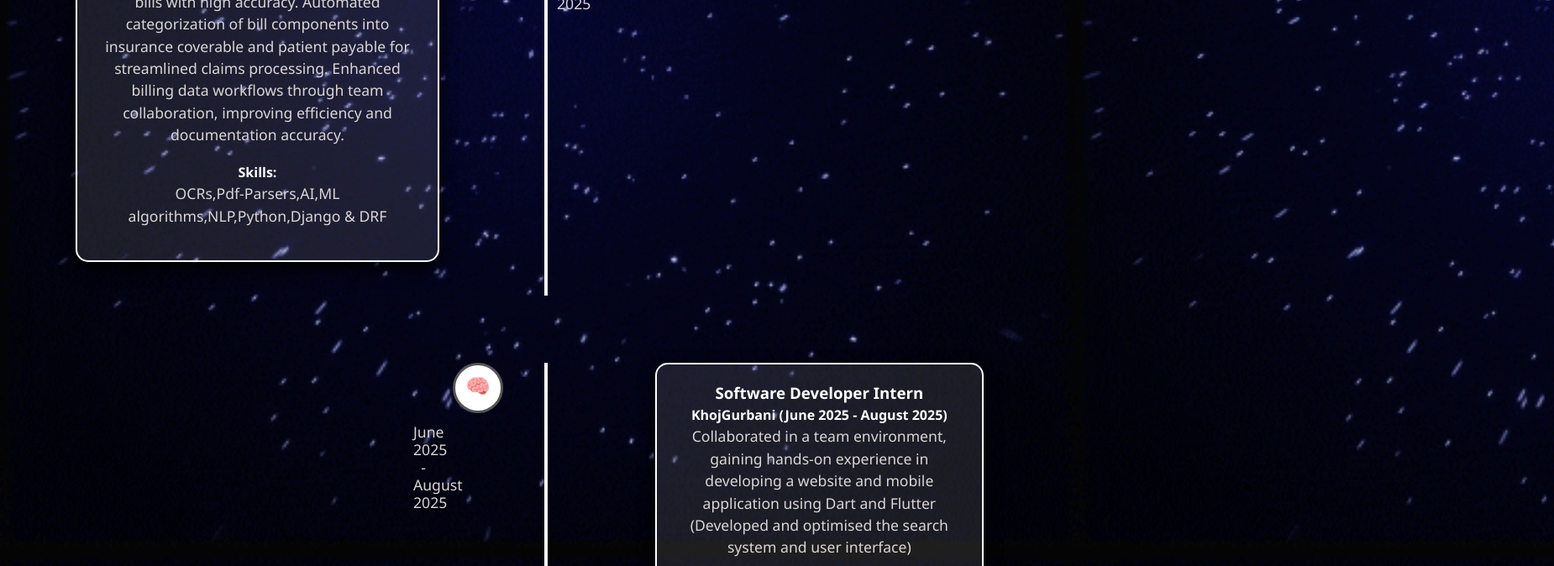
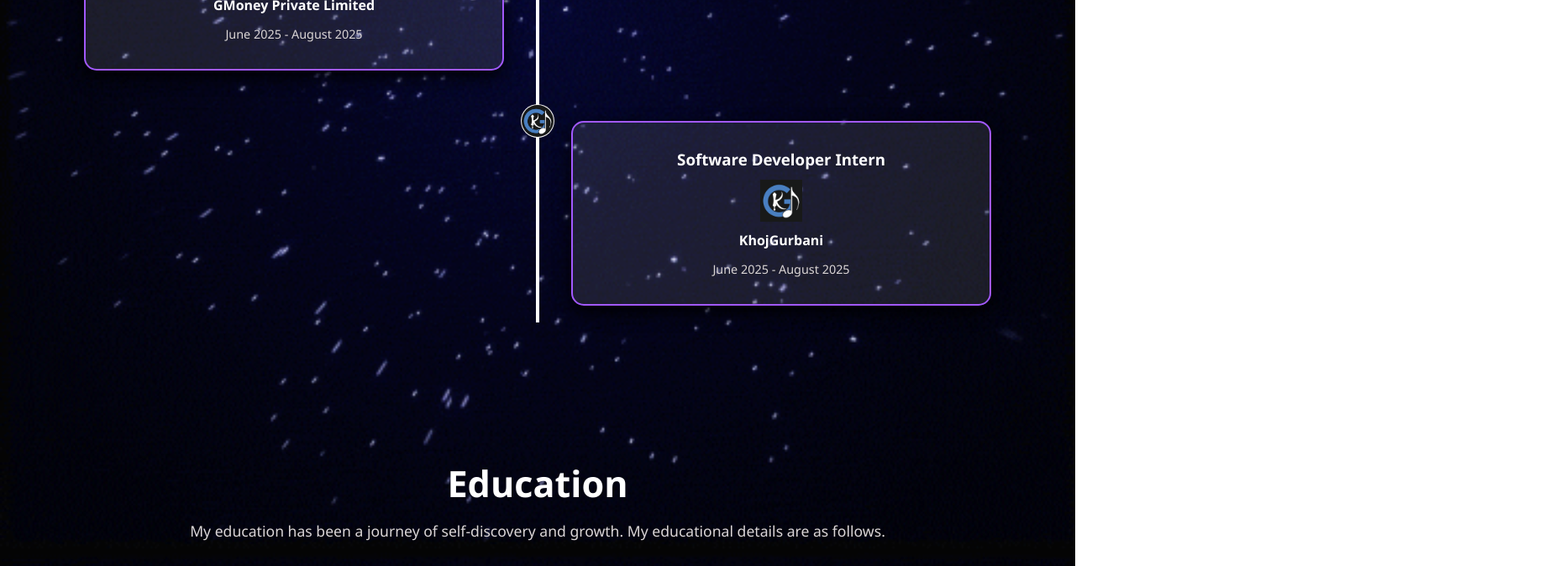
Before and after one commit to Sukhjas1314/Portfolio, a plain HTML site: page index.html in a window 1280 px wide. Shown: the part 2947-3621 px from the top of the page at 84% size, 1850 px wide, since content can reach past the window. Drawn offline with Linux system fonts and the light colour scheme; a web font is replaced by a local one.

Commit message:
Updated the experience and education section

```diff
--- a/index.html
+++ b/index.html
@@ -112,63 +112,80 @@
         </div>
     </div>
 
-    <div id="experience">
+    <section id="experience">
         <h1>Experience</h1>
         <p>My work experience as a AI/ML engineer / software engineer in different companies.</p>
-        <section class="timeline-container">
-            <div class="timeline">
+        <div class="timeline-container">
+
+            <!-- Timeline Item 1 (Left) -->
             <div class="timeline-item left">
+                <div class="timeline-logo">
+                    <img src="assets/Gmoney-logo.png" alt="GMoney">
+                </div>
                 <div class="card">
+                    <div class="card-inner">
+                        <div class="card-front">
                             <h3>AI/ML Intern</h3>
-                        <h4>GMoney Private Limited (June 2025 - August 2025)</h4>
+                            <img src="assets/Gmoney-logo.png" alt="GMoney">
+                            <h4>GMoney Private Limited</h4>
+                            <span>June 2025 - August 2025</span>
+                        </div>
+                        <div class="card-back">
                             <p>Built and deployed AI models to extract line items, quantities, and
                                 amounts from hospital bills with high accuracy.
                                 Automated categorization of bill components into insurance
                                 coverable and patient payable for streamlined claims processing.
                                 Enhanced billing data workflows through team collaboration,
                                 improving efficiency and documentation accuracy.</p>
-                        <strong>Skills:</strong>
-                        <p>OCRs,Pdf-Parsers,AI,ML algorithms,NLP,Python,Django & DRF</p>
                         </div>
                     </div>
-                <div class="timeline-icon">🧠 <p>June 2025 - August 2025</p>
                 </div>
             </div>
 
-            <div class="timeline-1">
-                <div class="timeline1-icon">🧠 <p>June 2025 - August 2025</p>
+            <!-- Timeline Item 2 (Right) -->
+            <div class="timeline-item right">
+                <div class="timeline-logo">
+                    <img src="assets/unnamed.png" alt="KhojGurbani">
                 </div>
-                <div class="timeline-item right">
                 <div class="card">
+                    <div class="card-inner">
+                        <div class="card-front">
                             <h3>Software Developer Intern</h3>
-                        <h4>KhojGurbani (June 2025 - August 2025)</h4>
+                            <img src="assets/unnamed.png" alt="KhojGurbani">
+                            <h4>KhojGurbani</h4>
+                            <span>June 2025 - August 2025</span>
+                        </div>
+                        <div class="card-back">
                             <p>Collaborated in a team environment, gaining hands-on experience
                                 in developing a website and mobile application using Dart and
                                 Flutter (Developed and optimised the search system and user
-                            interface)</p>
-                        <strong>Skills:</strong>
-                        <p>Dart,Flutter</p>
+                                interface).</p>
+                        </div>
+                    </div>
                 </div>
             </div>
         </div>
     </section>
-    </div>
 
     <div id="education">
         <div class="education">Education</div>
-        <p class="para">My education has been a journey of self-discovery and growth. My educational details are as follows.</p>
+        <p class="para">My education has been a journey of self-discovery and growth. My educational details are as
+            follows.</p>
         <div class="container">
             <div class="edu">
+                <img src="assets/images.jpeg" alt="TIET">
                 <p class="edu1">Thapar Institute of Engineering & Technology, Patiala</p>
                 <p class="edu2">B-Tech Computer Science Engineering</p>
                 <p class="edu3">July 2023 - July 2027</p>
             </div>
             <div class="edu-content">
                 <p class="grade">CGPA : 8.87</p>
-                <p class="edu-content-1">I am currently pursuing a Bachelor's degree in Computer Science and Engineering at Thapar Institute
+                <p class="edu-content-1">I am currently pursuing a Bachelor's degree in Computer Science and Engineering
+                    at Thapar Institute
                     of Engineering & Technology, Patiala. I have completed 4 semesters and have a CGPA of 8.87. I have
                     taken courses in Data Structures, Algorithms, Object-Oriented Programming, Database Management
-                    Systems, Operating Systems, and Computer Networks,Artificial Intelligence, Machine Learning, among others.</p>
+                    Systems, Operating Systems, and Computer Networks,Artificial Intelligence, Machine Learning, among
+                    others.</p>
             </div>
         </div>
     </div>
--- a/script.js
+++ b/script.js
@@ -33,4 +33,11 @@
     setTimeout(type, isDeleting ? 50 : 100);
 }
 
+// for touch support
+document.querySelectorAll('.card').forEach(card => {
+    card.addEventListener('click', () => {
+        card.querySelector('.card-inner').classList.toggle('flipped');
+    });
+});
+
 type();
--- a/style.css
+++ b/style.css
@@ -235,7 +235,7 @@
 
 .skills {
     padding: 20px;
-    border: 2px solid #fff;
+    border: 2px solid #a259ff;
     border-radius: 15px;
     width: 30%;
     box-shadow: 0 8px 20px rgba(0, 0, 0, 0.9);
@@ -246,6 +246,7 @@
 
 .skills:hover {
     transform: scale(1.05);
+    background-color: #ffffff0d;
 }
 
 .skills h2 {
@@ -287,196 +288,184 @@
 }
 
 #experience {
-    padding: 40px;
-    margin-top: 100px;
-    display: flex;
-    flex-direction: column;
-    justify-content: center;
-    justify-items: center;
-    position: relative;
-    z-index: 1;
-    align-items: center;
-    width: 100%;
-    max-width: 2000px;
-    gap: 12px;
-    margin: 40px 20px 50px 10px;
+    padding: 60px 20px;
+    margin-bottom: 100px;
+    text-align: center;
 }
 
 #experience h1 {
     font-size: 2.7rem;
-    text-align: center;
+    margin-bottom: 10px;
 }
 
 #experience p {
     font-size: 1.1rem;
+    margin-bottom: 50px;
     color: #dbd6d6;
-    text-align: center;
-    margin-bottom: 20px;
+    max-width: 700px;
+    margin-left: auto;
+    margin-right: auto;
 }
 
-.timeline {
-    display: grid;
-    grid-template-columns: 1fr auto 1fr;
-    gap: 0;
-    align-items: start;
+.timeline-container {
     position: relative;
-    margin: 50px 0;
-    padding: 0;
-    width: 100%;
+    max-width: 1200px;
+    margin: auto;
+    padding: 0 20px;
 }
 
-.timeline::before {
+.timeline-container::after {
     content: '';
     position: absolute;
     width: 4px;
-    background-color: #f9f9f9;
+    background-color: #fff;
     top: 0;
     bottom: 0;
     left: 50%;
-    margin-left: -2px;
-    z-index: 0;
+    transform: translateX(-50%);
 }
 
 .timeline-item {
-    width: 90%;
     position: relative;
-    z-index: 1;
+    width: 50%;
+    padding: 20px 40px;
+    box-sizing: border-box;
 }
 
-.card:first-child {
-    margin-top: 0;
+.timeline-item.left {
+    left: 0;
+    text-align: right;
 }
 
-.card::-webkit-scrollbar {
-    height: 80px;
-    width: 4px;
+.timeline-item.right {
+    left: 50%;
+    text-align: left;
 }
 
-.card:after {
-    clear: both;
-    content: "";
-    display: table;
+.timeline-logo {
+    position: absolute;
+    top: 20px;
+    width: 100px;
+    display: flex;
+    align-items: center;
+    gap: 10px;
+}
+
+.timeline-item.left .timeline-logo {
+    right: -80px;
+    z-index: 2;
+}
+
+.timeline-item.right .timeline-logo{
+    left: -20px;
+    z-index: 2;
+}
+
+.timeline-logo img {
+    width: 40px;
+    height: 40px;
+    object-fit: contain;
+    border: 1px solid rgba(127, 117, 117, 0.102);
+    border-radius: 50px;
+    background-color: #fff;
+}
+
+.card-front span {
+    font-size: 0.9rem;
+    color: #dbd6d6;
+}
+
+.card-front img{
+    width: 50px;
+    height: 50px;
+    margin: auto;
+    display:flex;
+    margin-bottom: 10px;
 }
 
 .card {
-    box-shadow: 0 8px 20px rgba(0, 0, 0, 0.9);
-    background-color: #ffffff1a;
-    padding: 20px;
-    border: 2px solid #fff;
-    border-radius: 15px;
-    position: relative;
-    margin: 40px;
-    transition: transform 0.3s ease;
+    background: transparent;
+    perspective: 1000px;
+    margin-top: 20px;
 }
 
-.card:hover {
-    transform: scale(1.05)
+.card-inner {
+    position: relative;
+    width: 100%;
+    height: 220px;
+    text-align: center;
+    transition: transform 0.7s ease;
+    transform-style: preserve-3d;
 }
 
-.timeline-icon {
-    background-color: #fff;
-    border: 3px solid #555;
-    color: #333;
-    padding: 10px;
-    border-radius: 50%;
-    width: 60px;
-    height: 60px;
-    font-size: 24px;
-    text-align: center;
-    line-height: 1.2;
-    position: relative;
-    left: 50%;
-    transform: translateX(-50%);
-    z-index: 2;
+.card-inner.flipped {
+    transform: rotateY(180deg);
 }
 
-.timeline-icon p {
-    font-size: 10px;
-    margin: 30px 30px;
-    justify-content: center;
+.card:hover .card-inner {
+    transform: rotateY(180deg);
 }
 
-body.light-theme .card {
-    background: rgba(25, 25, 35, 0.95);
-    color: #fff;
+.card-front,
+.card-back {
+    position: absolute;
+    width: 100%;
+    height: 100%;
+    backface-visibility: hidden;
+    padding: 20px;
+    box-sizing: border-box;
+    border-radius: 15px;
+    border: 2px solid #a259ff;
+    box-shadow: 0 8px 20px rgba(0, 0, 0, 0.9);
 }
 
-.timeline-item.left {
-    text-align: center;
+.card-front {
+    background-color: #ffffff1a;
 }
 
-.timeline-item.right {
-    text-align: center;
+.card-back {
+    background-color: #ffffff2e;
+    color: #fff;
+    transform: rotateY(180deg);
+    text-align: justify;
+}
+
+.card-front h3,
+.card-front h4 {
+    margin: 10px 0;
+}
+
+.card-back p {
+    font-size: 0.95rem;
 }
 
 @media screen and (max-width: 768px) {
-    .timeline::before {
+    .timeline-container::after {
         left: 8px;
     }
 
     .timeline-item {
         width: 100%;
-        text-align: left !important;
+        padding-left: 30px;
+        padding-right: 10px;
     }
 
-    .timeline-icon {
+    .timeline-item.left,
+    .timeline-item.right {
+        left: 0;
+        text-align: left;
+    }
+
+    .timeline-logo {
         position: relative;
-        left: 0;
-        transform: none;
-        margin: 20px 0;
+        left: 0 !important;
+        right: 0 !important;
+        margin-bottom: 10px;
     }
 }
 
-.timeline-1 {
-    display: grid;
-    grid-template-columns: 1fr auto 1fr;
-    gap: 2rem;
-    align-items: start;
-    position: relative;
-    margin: 80px 0;
-    padding-left: 90px;
-    left: 50%;
-    width: 100%;
-
-}
-
-
-
-.timeline-1::before {
-    content: '';
-    position: absolute;
-    width: 4px;
-    background-color: #f9f9f9;
-    top: 0;
-    bottom: 0;
-    margin-left: -2px;
-    z-index: 0;
-}
-
-.timeline1-icon {
-    background-color: #fff;
-    border: 3px solid #555;
-    color: #333;
-    padding: 10px;
-    border-radius: 50%;
-    width: 60px;
-    height: 60px;
-    font-size: 24px;
-    text-align: center;
-    line-height: 1.2;
-    position: absolute;
-    left: 50%;
-    transform: translateX(-1185%);
-    z-index: 2;
-}
-
-.timeline1-icon p {
-    font-size: 10px;
-    margin: 30px 70px 0 -60px;
-}
-
 #education {
-    margin-bottom: 100px;
+    padding-bottom: 150px;
 }
 
 .education {
@@ -489,28 +478,36 @@
     font-size: 1.1rem;
     color: #dbd6d6;
     text-align: center;
-    margin-bottom: 80px;
+    margin: auto;
+    margin-top: 10px;
+    margin-bottom: 60px;
 }
 
 .container {
     width: 50%;
-    border: 2px solid #fff;
+    border: 2px solid #a259ff;
     box-shadow: 0 8px 20px rgba(0, 0, 0, 0.9);
     background-color: #ffffff1a;
     border-radius: 15px;
     padding: 20px;
-    margin: 0 350px 100px;
+    margin: auto;
     text-align: center;
     transition: transform 0.3s ease;
 }
 
-.container:hover{
-    transform: scale(1.05)
+.container:hover {
+    transform: scale(1.05);
+    background-color: #ffffff0d;
 }
 
 .edu {
     border-bottom: 1px solid #fff;
-    margin-bottom: 10px;
+}
+
+.edu img{
+    width: 50px;
+    height: 50px;
+    border: 1px solid #fff;
 }
 
 .edu1 {
```
Also changed, not shown: assets/Gmoney-logo.png (added), assets/images.jpeg (added), assets/unnamed.png (added), 2 other files. Lines whose indentation alone changed are shown as unchanged.
